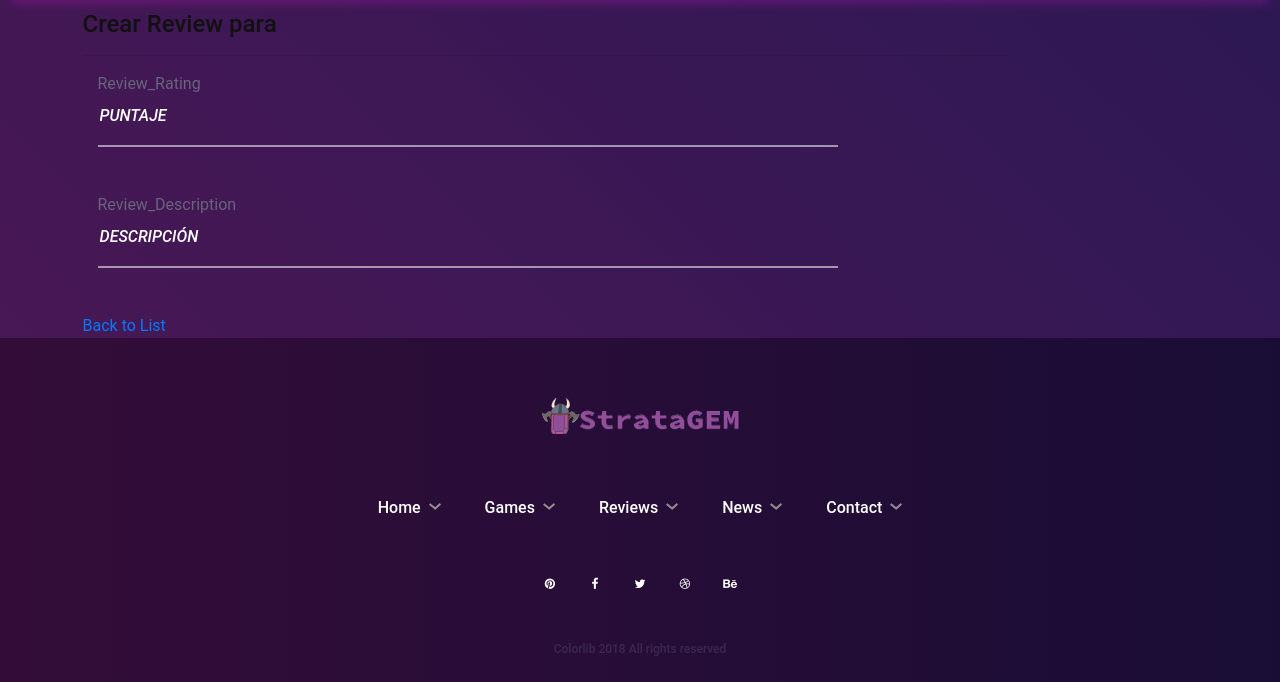
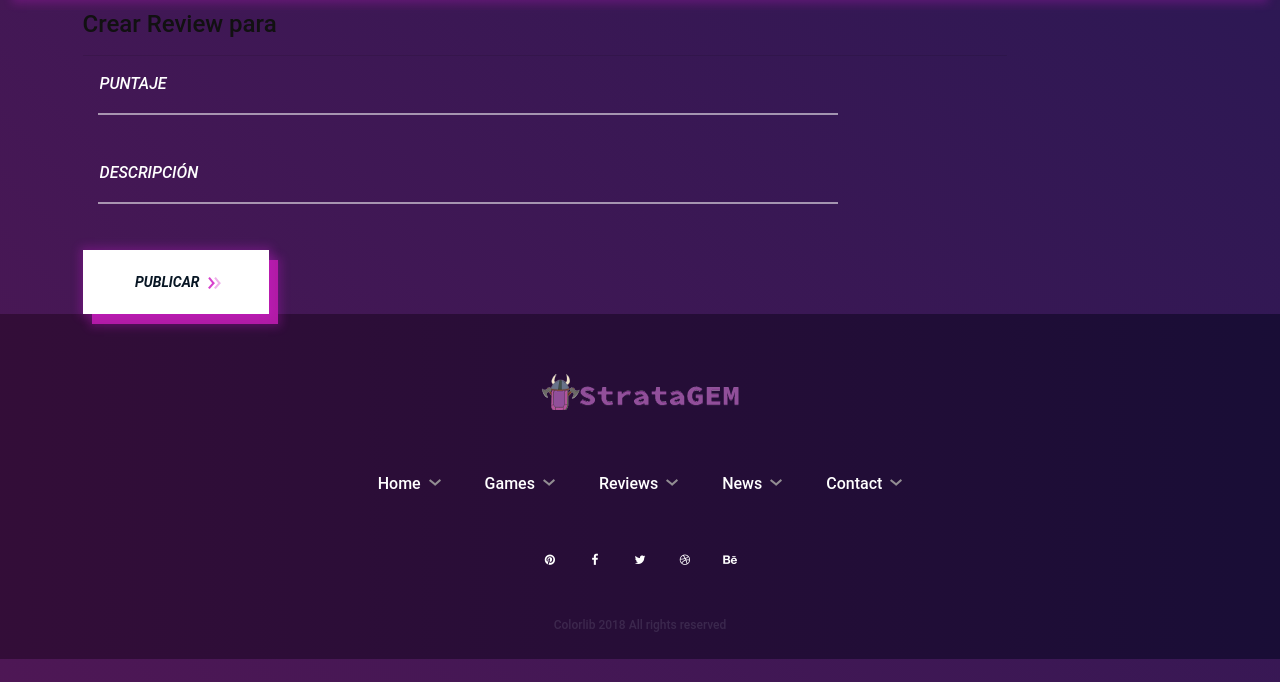
Before and after one commit to eze-echu/StrataGEM, an ASP.NET MVC app: page /Review/Crear/1 in a window 1280 px wide. Shown: the part 155-837 px from the top of the page. Run offline with ASP.NET Core 8 and stand-ins for ASP.NET MVC 5, Linux system fonts and the light colour scheme; data that the repository does not hold is empty; the project's own start-up code is not run, and a stand-in starts its controllers and pages; some libraries are stand-ins or nearby versions.

Commit message:
un poco de progreso

```diff
--- a/Code/strataGEM/Views/Review/Crear.cshtml
+++ b/Code/strataGEM/Views/Review/Crear.cshtml
@@ -12,12 +12,12 @@
                 @Html.AntiForgeryToken()
 
             <div class="form-horizontal">
-                    <h4>Crear Review para @ViewBag.titulo </h4>
+                <h4>Crear Review para @ViewBag.Juego.Game_Name </h4>
                 <hr />
                 @Html.ValidationSummary(true, "", new { @class = "text-danger" })
 
                 <div class="form-group">
-                        @Html.LabelFor(model => model.Review_Rating, htmlAttributes: new { @class = "control-label col-md-2" })
+
                     <div class="col-md-10">
                         @Html.EditorFor(model => model.Review_Rating, new { htmlAttributes = new { @type = "textarea", placeholder = "Puntaje" } })
                         @Html.ValidationMessageFor(model => model.Review_Rating, "", new { @class = "text-danger" })
@@ -25,17 +25,19 @@
                 </div>
 
                 <div class="form-group">
-                        @Html.LabelFor(model => model.Review_Description, htmlAttributes: new { @class = "control-label col-md-2" })
+
                     <div class="col-md-10">
                         @Html.EditorFor(model => model.Review_Description, new { htmlAttributes = new { @type = "textarea", placeholder = "Descripción" } })
                         @Html.ValidationMessageFor(model => model.Review_Description, "", new { @class = "text-danger" })
+
+
                     </div>
                 </div>
+                <a href="@Url.Action("IndexRev", "Review", new { id = ViewBag.Juego.Game_Id})" class="site-btn"> Publicar  <img src="~/Assets/img/icons/double-arrow.png" alt="#" /></a>
             </div>
             }
 
             <div>
-                @Html.ActionLink("Back to List", "Index")
             </div>
         </div>
     </div>
```
Lines whose indentation alone changed are shown as unchanged.
